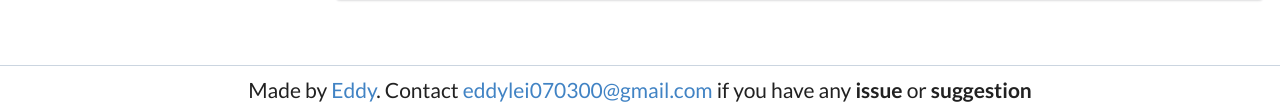
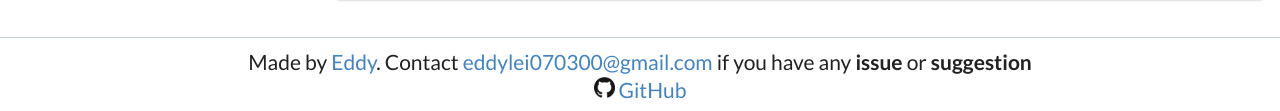
Before and after one commit to ededddy/UM-Whole-Person-Activities-Card, a plain HTML site: page index.html in a window 1280 px wide. Shown: the part 686-797 px from the top of the page. Drawn offline with nearby package versions, Linux system fonts and the light colour scheme; no server answers.

Commit message:
i did shit

```diff
--- a/index.html
+++ b/index.html
@@ -176,9 +176,26 @@
       </div>
     </div>
     <footer>
-      Made by <a href="http://github.com/ededddy/">Eddy</a>. Contact
-      <a href="mailto:eddylei070300@gmail.com">eddylei070300@gmail.com</a> if
-      you have any <b>issue</b> or <b>suggestion</b>
+      Made by <a href="http://github.com/ededddy/" target="_blank">Eddy</a>.
+      Contact
+      <a href="mailto:eddylei070300@gmail.com" target="_blank"
+        >eddylei070300@gmail.com</a
+      >
+      if you have any <b>issue</b> or <b>suggestion</b>
+      <br />
+      <div id="repo">
+        <a
+          href="https://github.com/ededddy/UM-Whole-Person-Activities-Card"
+          target="_blank"
+        >
+          <img
+            class="github-icon"
+            src="./images/GitHub-Mark-120px-plus.png"
+            alt="Github repo"
+          />
+          GitHub
+        </a>
+      </div>
     </footer>
   </body>
 </html>
--- a/style.css
+++ b/style.css
@@ -53,6 +53,18 @@ footer {
 .content {
   margin-left: 5% !important;
 }
+.github-icon {
+  width: 1.5rem;
+  height: auto;
+}
+#repo {
+  margin: none;
+  margin-top: 5px;
+  display: flex;
+  align-items: center;
+  justify-content: center;
+  vertical-align: middle;
+}
 
 @media only screen and (max-width: 550px) {
   /* Hide scrollbar for Chrome, Safari and Opera */
@@ -74,4 +86,7 @@ footer {
     overflow: hidden;
     white-space: nowrap;
   }
+  footer {
+    font-size: 14px;
+  }
 }
```
Also changed, not shown: images/GitHub-Mark-120px-plus.png (added).
